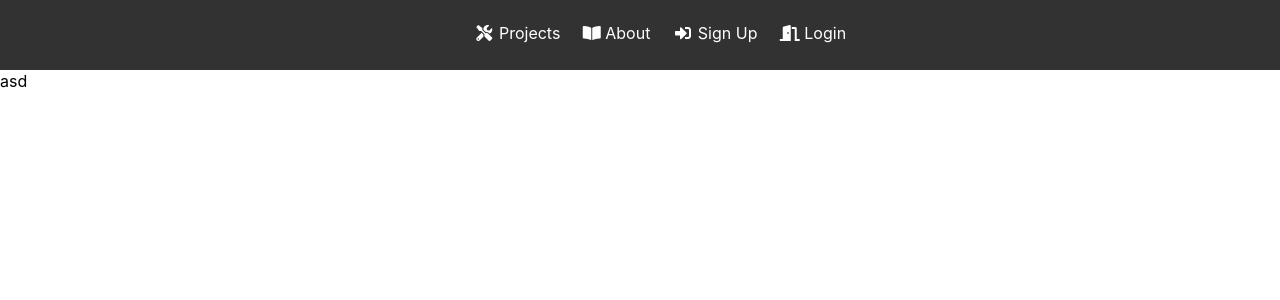
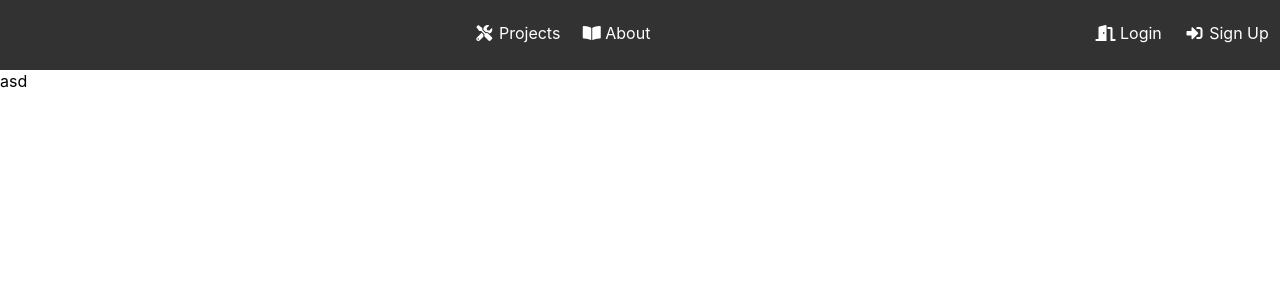
Before and after one commit to 4gnle/Coopefy, a React (Create React App) app in the folder client/: page / in a window 1280 px wide. Shown: the top 300 px of the page. Built offline with nearby package versions, Linux system fonts and the light colour scheme.

Commit message:
Fixed Navbar

```diff
--- a/client/src/components/Navigation/Navbar.css
+++ b/client/src/components/Navigation/Navbar.css
@@ -1,6 +1,6 @@
 /* Navbar */
 .navbar {
-  /* display: block; */
+  display: block;
   background-color: #000000;
   justify-content: space-between;
   text-align: center;
@@ -12,23 +12,30 @@
 }
 
 .auth-links {
-  display: inline;
+  display: inline-block;
   align-items: right;
   text-align: right;
   float: right;
 }
 
 .general-links {
-  display: inline;
-  align-items: left;
-  text-align: left;
-  float: left;
+  display: inline-block;
+  align-items: center;
+  text-align: center;
+  float: center;
 }
 
+/* .navbar .sign-up {
+
+}
+
+.navbar .login {
+
+} */
+
 .navbar ul {
-  display: inline-block;
   justify-content: center;
-  align-items: center;
+  text-align: center;
 }
 
 .navbar a {
@@ -42,7 +49,7 @@
 }
 
 .navbar a:hover {
-  color: #FAFBFC;
+  color: gray;
   font-weight: bold;
 }
 
--- a/client/src/components/Navigation/Navbar.js
+++ b/client/src/components/Navigation/Navbar.js
@@ -15,7 +15,8 @@ const Navbar = (props) => {
       <ul>
       {context.isLoggedIn && (
         <Fragment>
-          <Link to='/dashboard'><span ><i className="fas fa-user fa-fw" /> Dashboard</span></Link>
+
+        <div className="general-links">
 
           <Link to='/people'><span ><i className= "fas fa-users fa-fw"/> People</span></Link>
 
@@ -23,7 +24,11 @@ const Navbar = (props) => {
 
           <Link to='/about'><span ><i className="fas fa-book-open"/> About</span></Link>
 
+        </div>
+
           <div className="auth-links">
+
+            <Link to='/dashboard'><span ><i className="fas fa-user fa-fw" /> You</span></Link>
 
             <a
             onClick={context.onLogout} href='/' >
@@ -39,9 +44,9 @@ const Navbar = (props) => {
 
             <div className="auth-links">
 
-              <Link to='/register'><span ><i className= "fas fa-sign-in-alt fa-fw"/> Sign Up</span></Link>
+              <Link to='/login'  className="login"><span ><i class="fas fa-door-open"></i> Login</span></Link>
 
-              <Link to='/login'><span ><i class="fas fa-door-open"></i> Login</span></Link>
+              <Link to='/register' className="sign-up"><span ><i className= "fas fa-sign-in-alt fa-fw"/> Sign Up</span></Link>
 
             </div>
 
--- a/package.json
+++ b/package.json
@@ -127,6 +127,7 @@
     "range-parser": "^1.2.1",
     "raw-body": "^2.4.0",
     "readable-stream": "^2.3.7",
+    "redux": "^4.1.0",
     "regexp-clone": "^1.0.0",
     "request": "^2.88.2",
     "safe-buffer": "^5.1.2",
```
Also changed, not shown: 2 other files (tests, documents, lock files or other folders).
